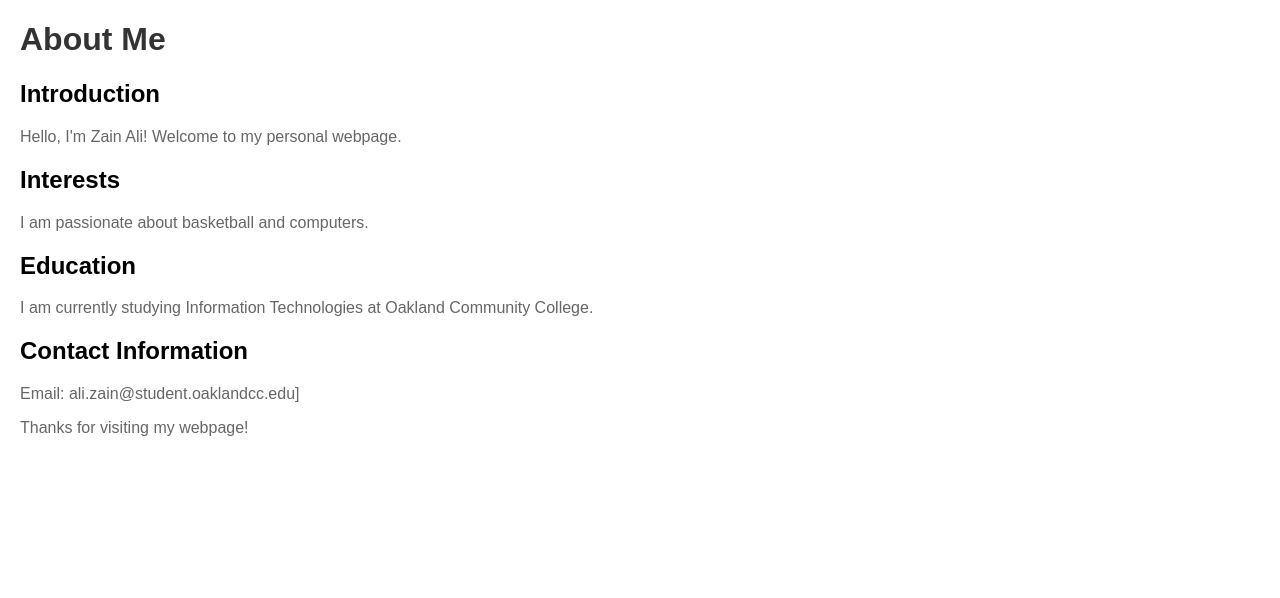
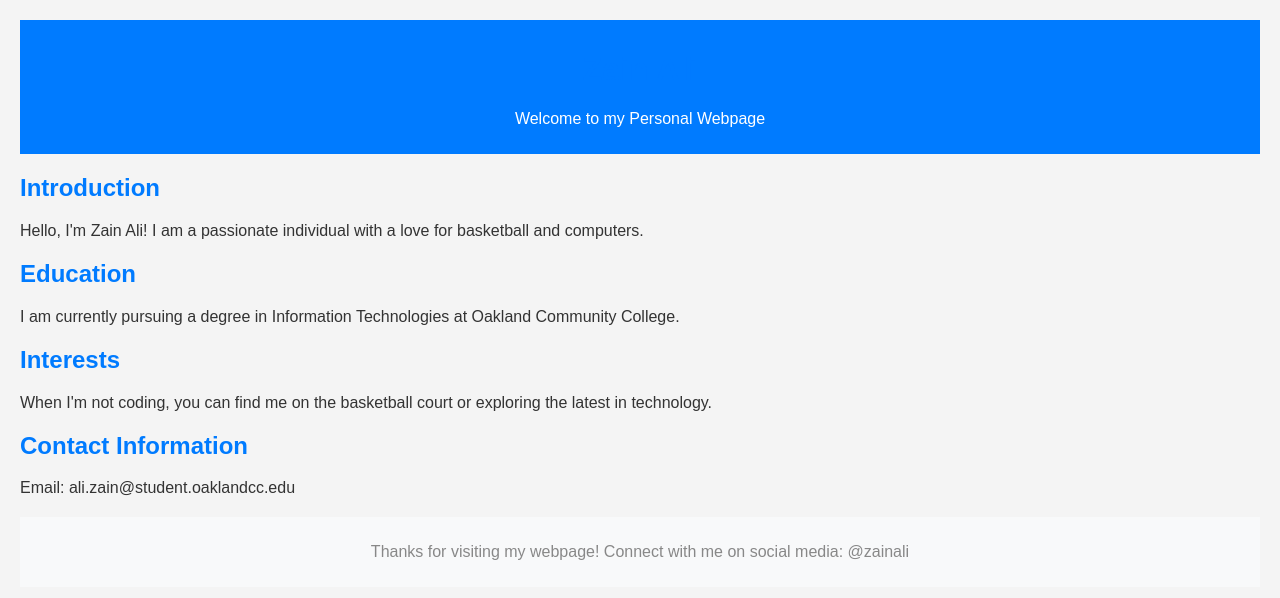
Before and after one commit to Z1Zeek/Z1Zeek-s.Github.io, a plain HTML site: page index.html in a window 1280 px wide. Drawn offline with Linux system fonts and the light colour scheme.

Commit message:
Update index.html

```diff
--- a/index.html
+++ b/index.html
@@ -3,43 +3,57 @@
 <head>
     <meta charset="UTF-8">
     <meta name="viewport" content="width=device-width, initial-scale=1.0">
-    <title>About Me</title>
+    <title>Zain Ali - Personal Website</title>
     <style>
         body {
-            font-family: Arial, sans-serif;
+            font-family: 'Arial', sans-serif;
             margin: 20px;
-        }
-        h1 {
+            background-color: #f4f4f4;
             color: #333;
         }
-        p {
-            color: #666;
+        header {
+            background-color: #007BFF;
+            padding: 10px;
+            text-align: center;
+            color: #fff;
+        }
+        h1, h2 {
+            color: #007BFF;
+        }
+        section {
+            margin-bottom: 20px;
+        }
+        footer {
+            text-align: center;
+            color: #888;
+            padding: 10px;
+            background-color: #f8f9fa;
         }
     </style>
 </head>
 <body>
     <header>
-        <h1>About Me</h1>
+        <h1>Zain Ali</h1>
+        <p>Welcome to my Personal Webpage</p>
     </header>
     <section>
         <h2>Introduction</h2>
-        <p>Hello, I'm Zain Ali! Welcome to my personal webpage.</p>
+        <p>Hello, I'm Zain Ali! I am a passionate individual with a love for basketball and computers.</p>
+    </section>
+    <section>
+        <h2>Education</h2>
+        <p>I am currently pursuing a degree in Information Technologies at Oakland Community College.</p>
     </section>
     <section>
         <h2>Interests</h2>
-        <p>I am passionate about basketball and computers.</p>
-    </section>
-    <section>
-        <h2>Education</h2>
-        <p>I am currently studying Information Technologies at Oakland Community College.</p>
+        <p>When I'm not coding, you can find me on the basketball court or exploring the latest in technology.</p>
     </section>
     <section>
         <h2>Contact Information</h2>
-        <p>Email: ali.zain@student.oaklandcc.edu]<br>
-
+        <p>Email: ali.zain@student.oaklandcc.edu</p>
     </section>
     <footer>
-        <p>Thanks for visiting my webpage!</p>
+        <p>Thanks for visiting my webpage! Connect with me on social media: @zainali</p>
     </footer>
 </body>
 </html>
```
